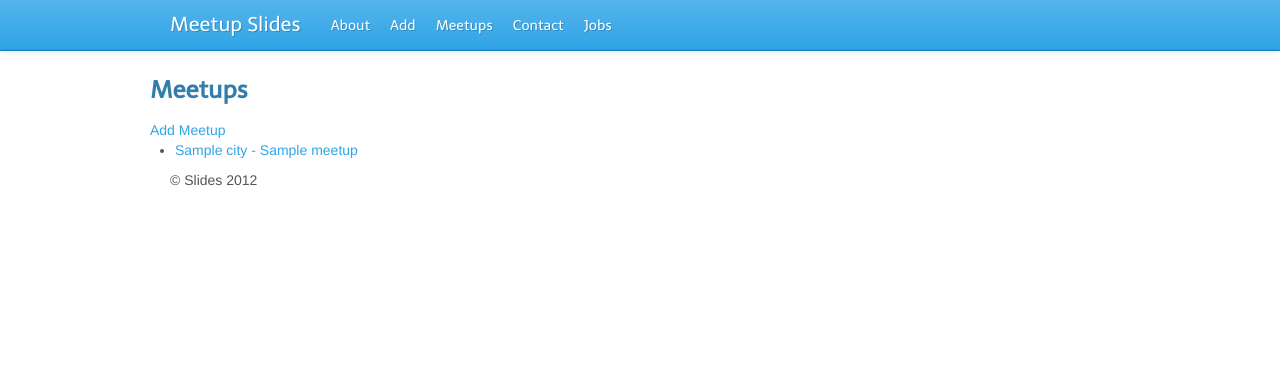
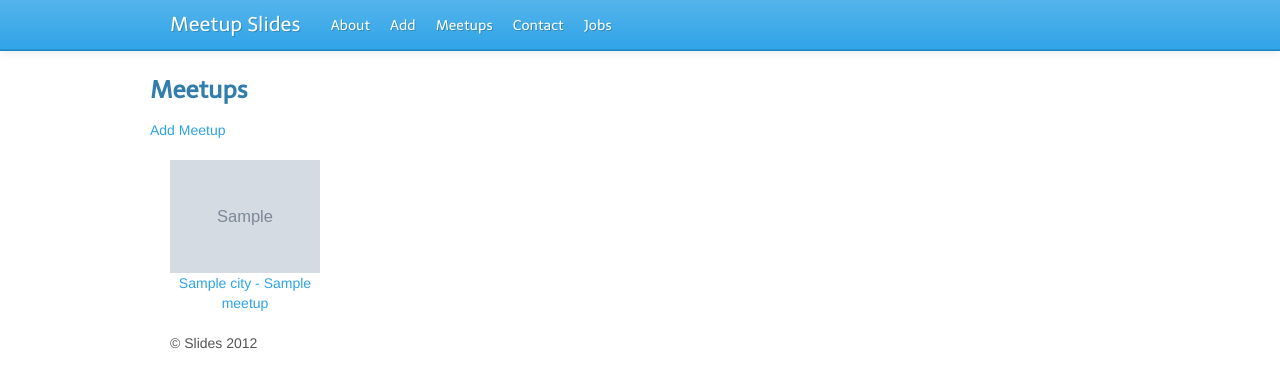
Before and after one commit to t20/meetupslides, a Flask app: template templates/meetups.html in a window 1280 px wide. Shown: the top 388 px of the page. Run offline with Flask 2, Linux system fonts and the light colour scheme; the template is opened without the code that fills it: most values are stand-ins (such as "Sample title", 1, 10 or a date in 2020); grey boxes marked "Sample" are stand-in pictures; some libraries are stand-ins or nearby versions.

Commit message:
Meetups page - show in a grid with a logo.

```diff
--- a/static/css/master.css
+++ b/static/css/master.css
@@ -0,0 +1,10 @@
+.meetup {
+    float:left;
+    width:150px;
+    padding:20px;
+}
+
+.meetup span {
+    text-align:center;
+    display:block;
+}
--- a/templates/meetups.html
+++ b/templates/meetups.html
@@ -5,10 +5,14 @@
 
   <a href="/meetup/add">Add Meetup</a>
 
-  <ul>
+  <div class="meetups-container">
   {% for meetup in meetups %}
-    <li><a href="/meetup/{{ meetup.id }}">{{ meetup.city }} - {{ meetup.name }}</a></li>
+    <div class="meetup"><a href="/meetup/{{ meetup.id }}">
+        <img src="{{ meetup.logo|default('static/img/meetup.png', true) }}" height=150 width=150 /><br/>
+        <span class="meetup-name">{{ meetup.city }} - {{ meetup.name }}</span>
+        </a>
+    </div>
   {% endfor %}
-  </ul>
+  </div>
 
 {% endblock content %}
```
Also changed, not shown: static/img/meetup.png (added).
